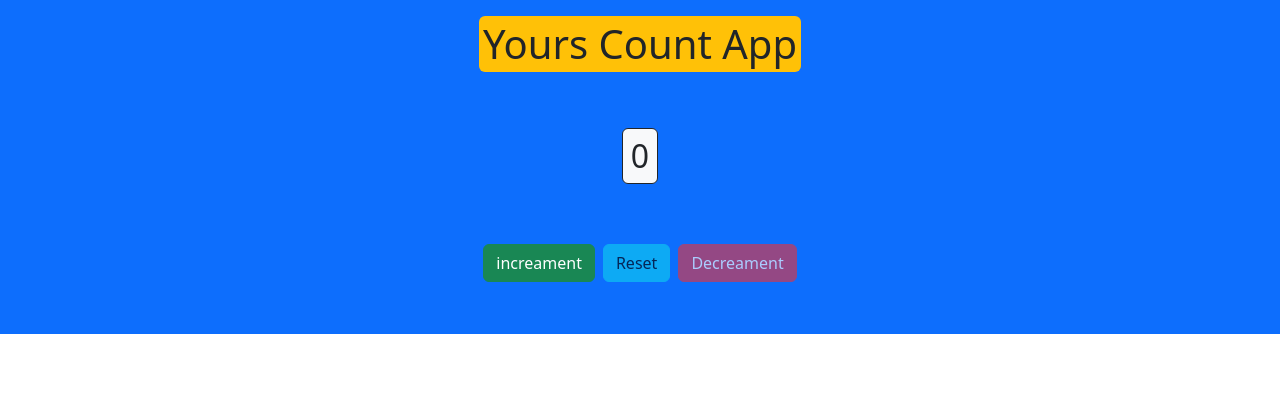
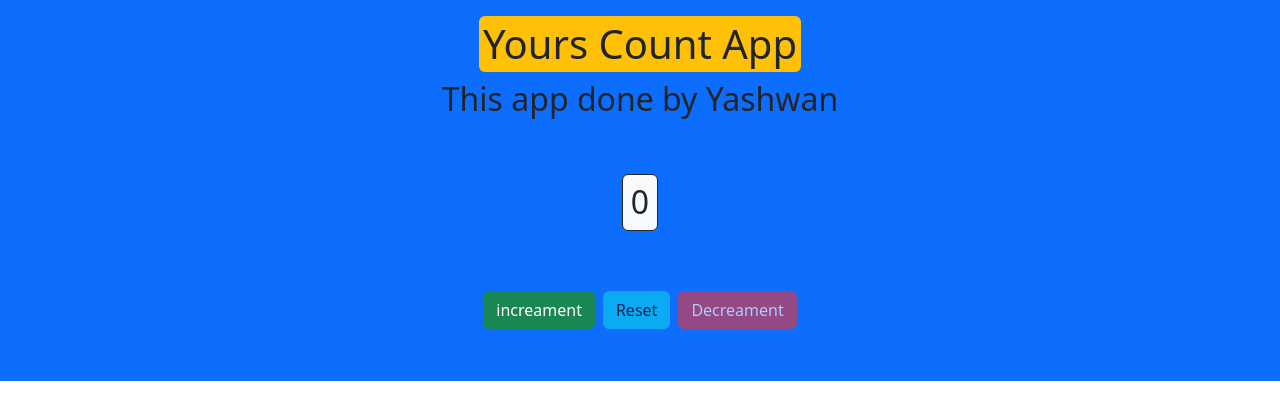
Before and after one commit to Dhawan00/CounterApp1, a React (Vite) app: page / in a window 1280 px wide. Shown: the top 420 px of the page. Built offline with nearby package versions, Linux system fonts and the light colour scheme.

Commit message:
adding name as yashwan to h2

```diff
--- a/src/App.tsx
+++ b/src/App.tsx
@@ -21,6 +21,7 @@ function App() {
         <h1 className=" d-inline-block rounded p-1 mt-3  bg-warning">
           Yours Count App
         </h1>
+        <h2>This app done by Yashwan</h2>
 
       </div>
 
```
